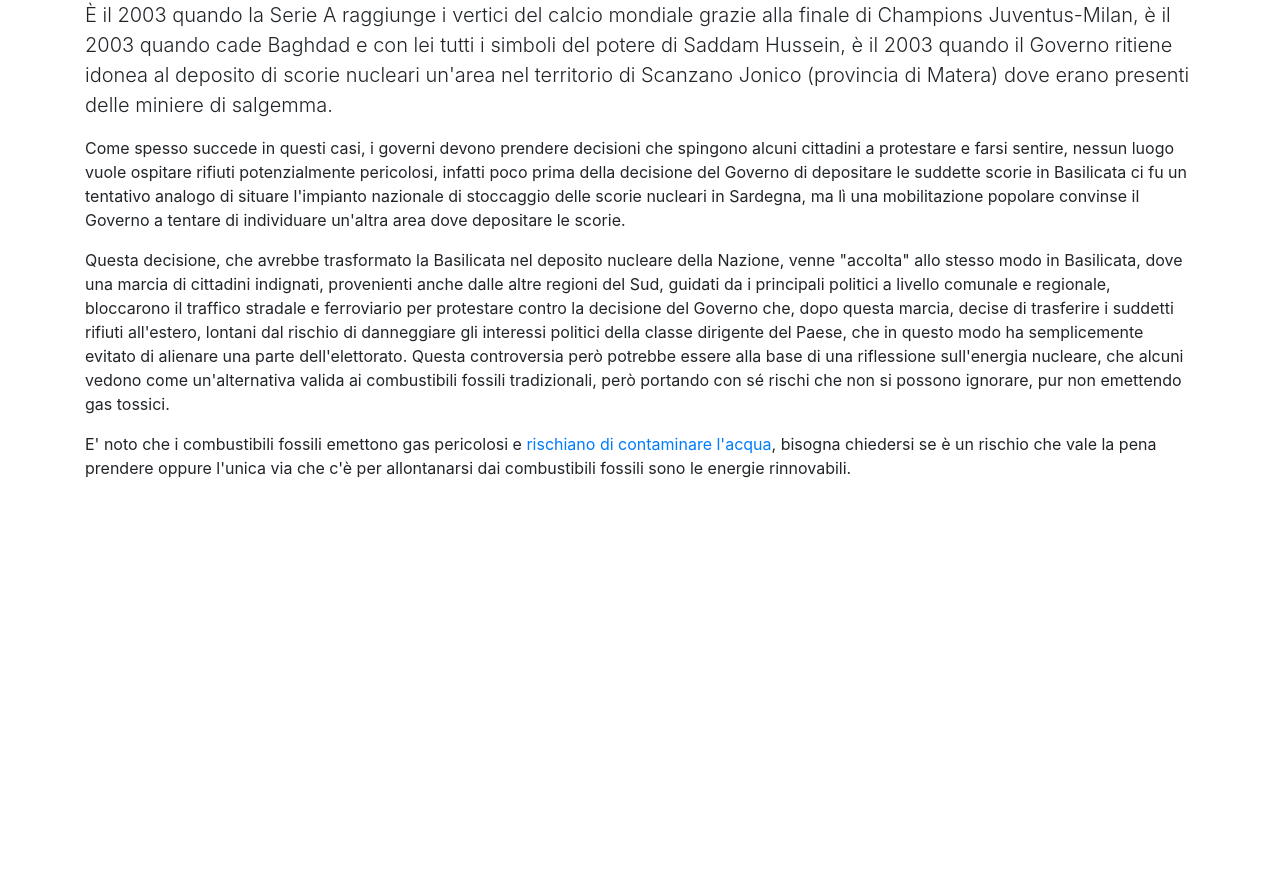
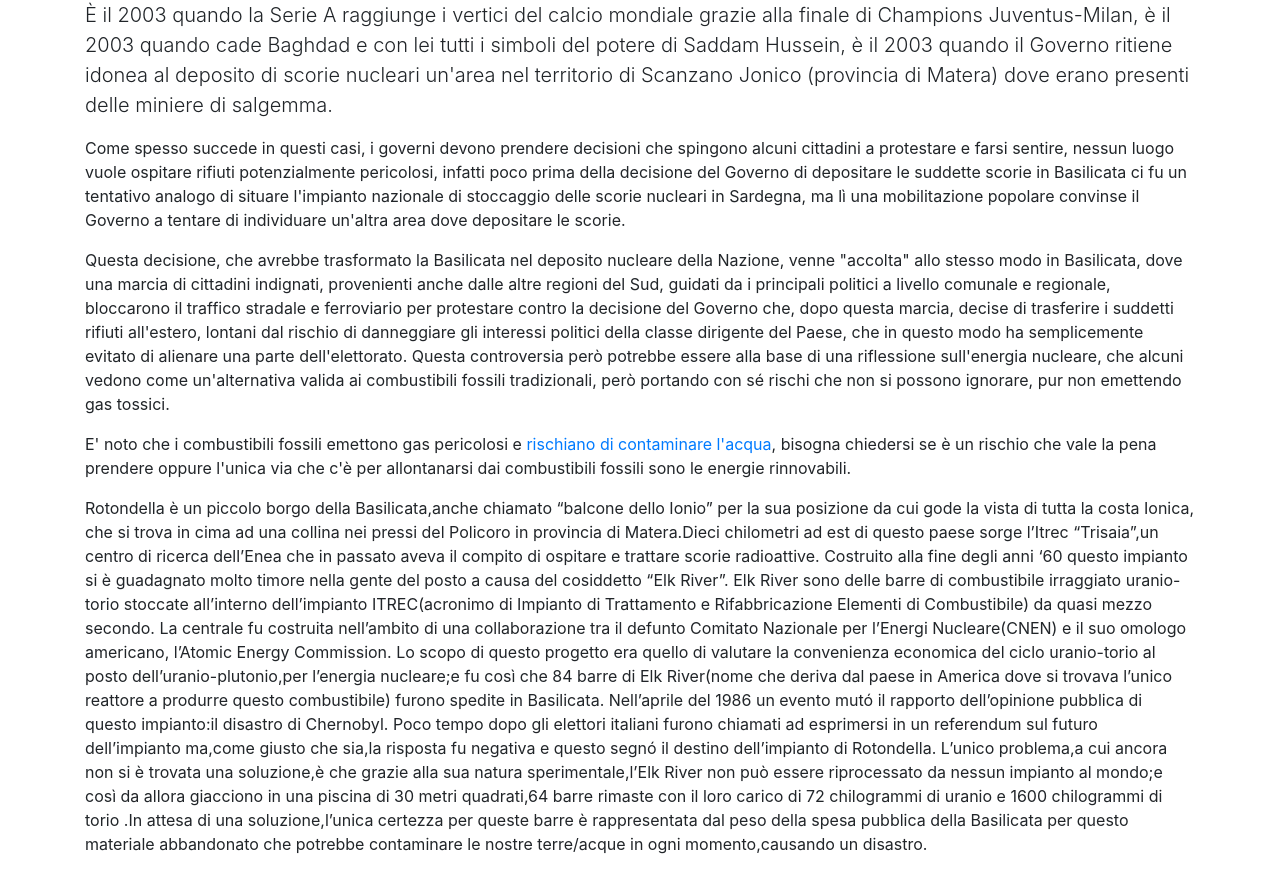
Before and after one commit to Progetto-luomo-e-la-natura/sito-html, a plain HTML site: page scanzano.html in a window 1280 px wide. Shown: the part 216-1088 px from the top of the page. Before the commit the page ends 800 px from the top, so only its background shows below. Drawn offline with nearby package versions, Linux system fonts and the light colour scheme.

Commit message:
Progressi generici
Signed-off-by: Carmine Zaccagnino <zaccagnino@hotmail.it>

```diff
--- a/scanzano.html
+++ b/scanzano.html
@@ -101,7 +101,16 @@
           E' noto che i combustibili fossili emettono
           gas pericolosi e <a href="/pertusillo.html">rischiano di contaminare l'acqua</a>, bisogna chiedersi
           se è un rischio che vale la pena prendere oppure l'unica via che c'è per allontanarsi dai combustibili
-          fossili sono le energie rinnovabili.
+          fossili sono le energie rinnovabili.</p><p>
+	Rotondella è un piccolo borgo della Basilicata,anche chiamato “balcone dello Ionio”
+	per la sua posizione da cui gode la vista di tutta la costa Ionica, che si trova in
+	cima ad una collina nei pressi del Policoro in provincia di Matera.Dieci chilometri ad est di questo paese sorge l’Itrec “Trisaia”,un centro di ricerca dell’Enea che in passato aveva il compito di ospitare e trattare scorie radioattive. Costruito alla fine degli anni ‘60 questo impianto si è guadagnato molto timore nella gente del posto a causa del cosiddetto “Elk River”.
+	Elk River sono delle barre di combustibile irraggiato uranio-torio stoccate all’interno dell’impianto ITREC(acronimo di Impianto di Trattamento e Rifabbricazione Elementi di Combustibile) da quasi mezzo secondo.
+	La centrale fu costruita nell’ambito di una collaborazione tra il defunto Comitato Nazionale per l’Energi Nucleare(CNEN) e il suo omologo americano, l’Atomic Energy Commission.
+	Lo scopo di questo progetto era quello di valutare la convenienza economica del ciclo uranio-torio al posto dell’uranio-plutonio,per l’energia nucleare;e fu così che 84 barre di Elk River(nome che deriva dal paese in America dove si trovava l’unico reattore a produrre questo combustibile) furono spedite in Basilicata.
+	Nell’aprile del 1986 un evento mutó il rapporto dell’opinione pubblica di questo impianto:il disastro di Chernobyl.
+	Poco tempo dopo gli elettori italiani furono chiamati ad esprimersi in un referendum sul futuro dell’impianto ma,come giusto che sia,la risposta fu negativa e questo segnó il destino dell’impianto di Rotondella.
+	L’unico problema,a cui ancora non si è trovata una soluzione,è che grazie alla sua natura sperimentale,l’Elk River non può essere riprocessato da nessun impianto al mondo;e così da allora giacciono in una piscina di 30 metri quadrati,64 barre rimaste con il loro carico di 72 chilogrammi di uranio e 1600 chilogrammi di torio .In attesa di una soluzione,l’unica certezza per queste barre è rappresentata dal peso della spesa pubblica della Basilicata per questo materiale abbandonato che potrebbe contaminare le nostre terre/acque in ogni momento,causando un disastro.
         </p>
         </p>
       </div>
```
